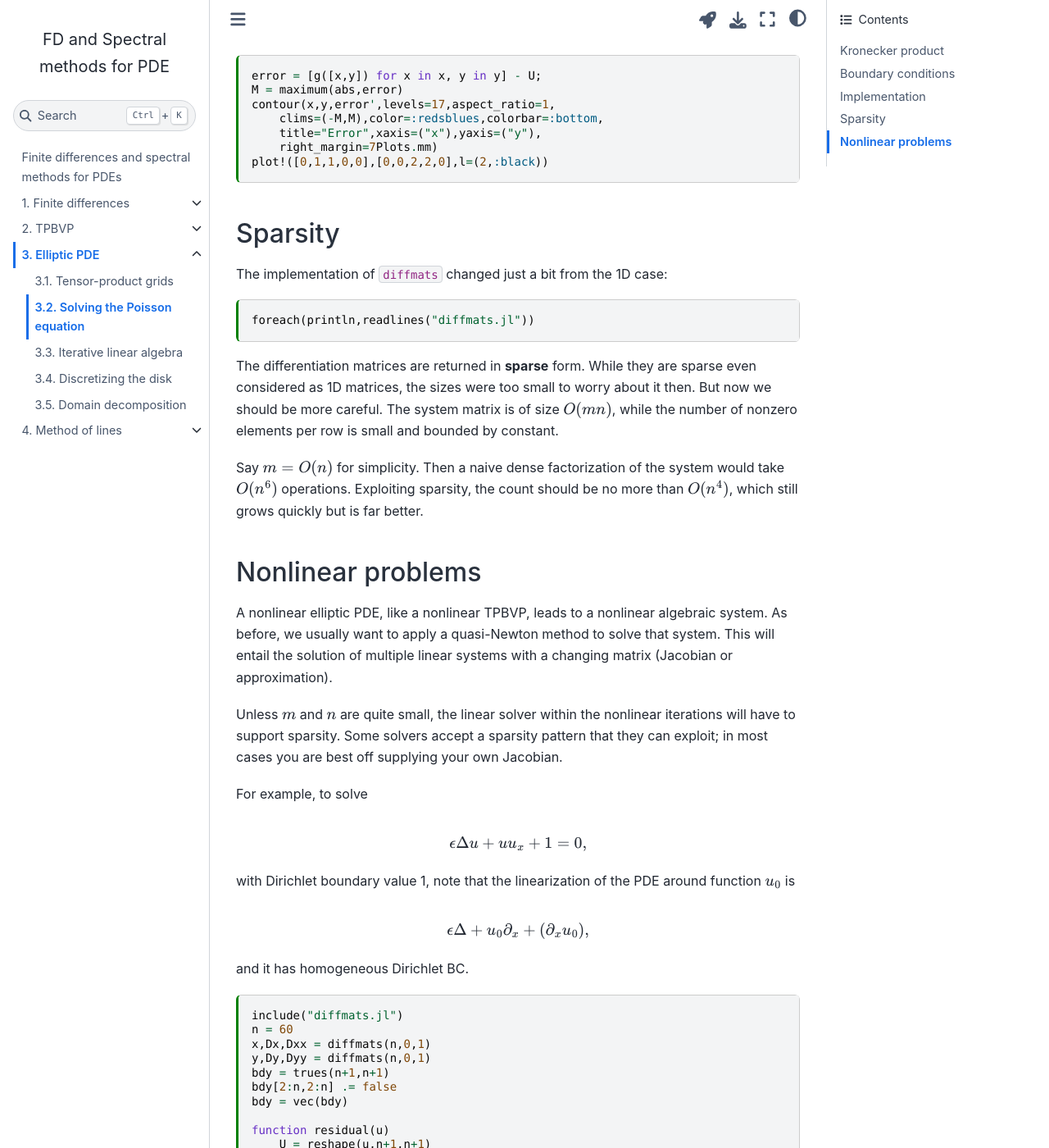
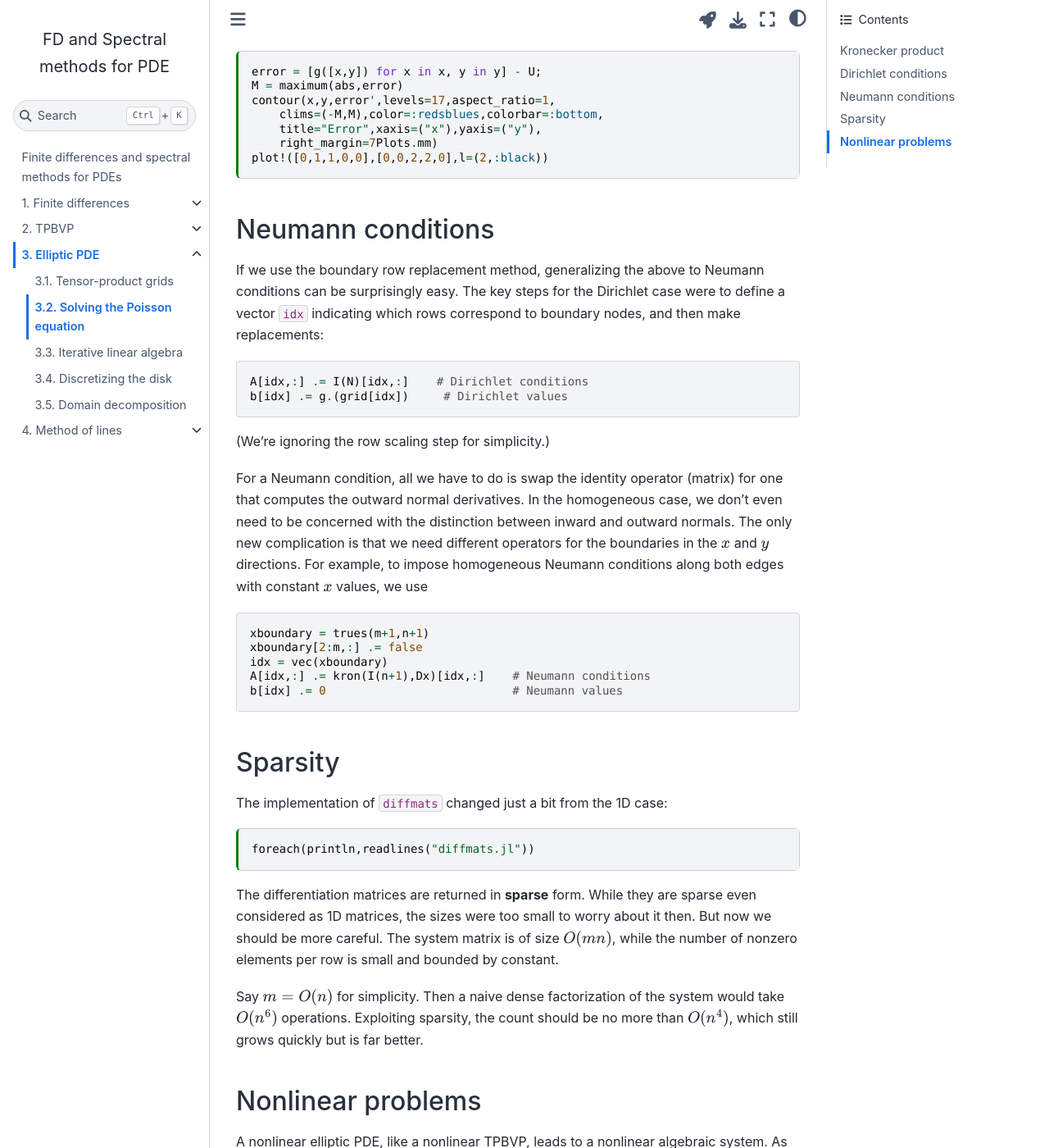
Before and after one commit to tobydriscoll/fd-spectral-notes, a Jupyter Book: the page built from elliptic/poisson.md, in a window 1280 px wide and 1400 px high, scrolled down 4102 px. Shown: the whole window at 82% size. Built offline with Jupyter Book 1.0.4 settings and Sphinx 7.4.7 and the Sphinx Book theme 1.1.4, drawn with Linux system fonts in a browser that asks for light colours; some of the changed text lies outside the part shown.

Commit message:
Add Neumann for elliptic problems

````diff
--- a/elliptic/poisson.md
+++ b/elliptic/poisson.md
@@ -73,10 +73,9 @@ $$
 
 where $\mathbf{I}_{x}$ and $\mathbf{I}_{y}$ are the $(m+1)\times (m+1)$ and $(n+1)\times (n+1)$ identities, respectively.
 
-## Boundary conditions
+## Dirichlet conditions
 
 The easiest way to incorporate the boundary conditions is to replace the PDE at each boundary node with a discretized form of the BC. This means altering rows of the matrix $\bfA$ resulting from discretizing the interior. For a Dirichlet condition, the new row is just a row of the superidentity $\mathbf{I}_{y} \otimes \mathbf{I}_{y}$. We could clearly "solve" such rows manually and do algebra to remove the corresponding node from the unknowns, but the amount of additional work incurred by leaving them in is usually negligible.
-
 
 Here is a forcing function for Poisson's equation.
 
@@ -160,7 +159,7 @@ u = A\b
 U = unvec(u)
 ```
 
-## Implementation
+### Implementation
 
 ```{code-cell}
 include("poisson.jl")
@@ -201,6 +200,27 @@ contour(x,y,error',levels=17,aspect_ratio=1,
     right_margin=7Plots.mm)
 plot!([0,1,1,0,0],[0,0,2,2,0],l=(2,:black))
 ```
+
+## Neumann conditions
+
+If we use the boundary row replacement method, generalizing the above to Neumann conditions can be surprisingly easy. The key steps for the Dirichlet case were to define a vector `idx` indicating which rows correspond to boundary nodes, and then make replacements:
+
+:::{code-block} julia
+A[idx,:] .= I(N)[idx,:]    # Dirichlet conditions
+b[idx] .= g.(grid[idx])     # Dirichlet values
+:::
+
+(We're ignoring the row scaling step for simplicity.)
+
+For a Neumann condition, all we have to do is swap the identity operator (matrix) for one that computes the outward normal derivatives. In the homogeneous case, we don't even need to be concerned with the distinction between inward and outward normals. The only new complication is that we need different operators for the boundaries in the $x$ and $y$ directions. For example, to impose homogeneous Neumann conditions along both edges with constant $x$ values, we use
+
+:::{code-block} julia
+xboundary = trues(m+1,n+1)
+xboundary[2:m,:] .= false
+idx = vec(xboundary)
+A[idx,:] .= kron(I(n+1),Dx)[idx,:]    # Neumann conditions
+b[idx] .= 0                           # Neumann values
+:::
 
 ## Sparsity
 
````
